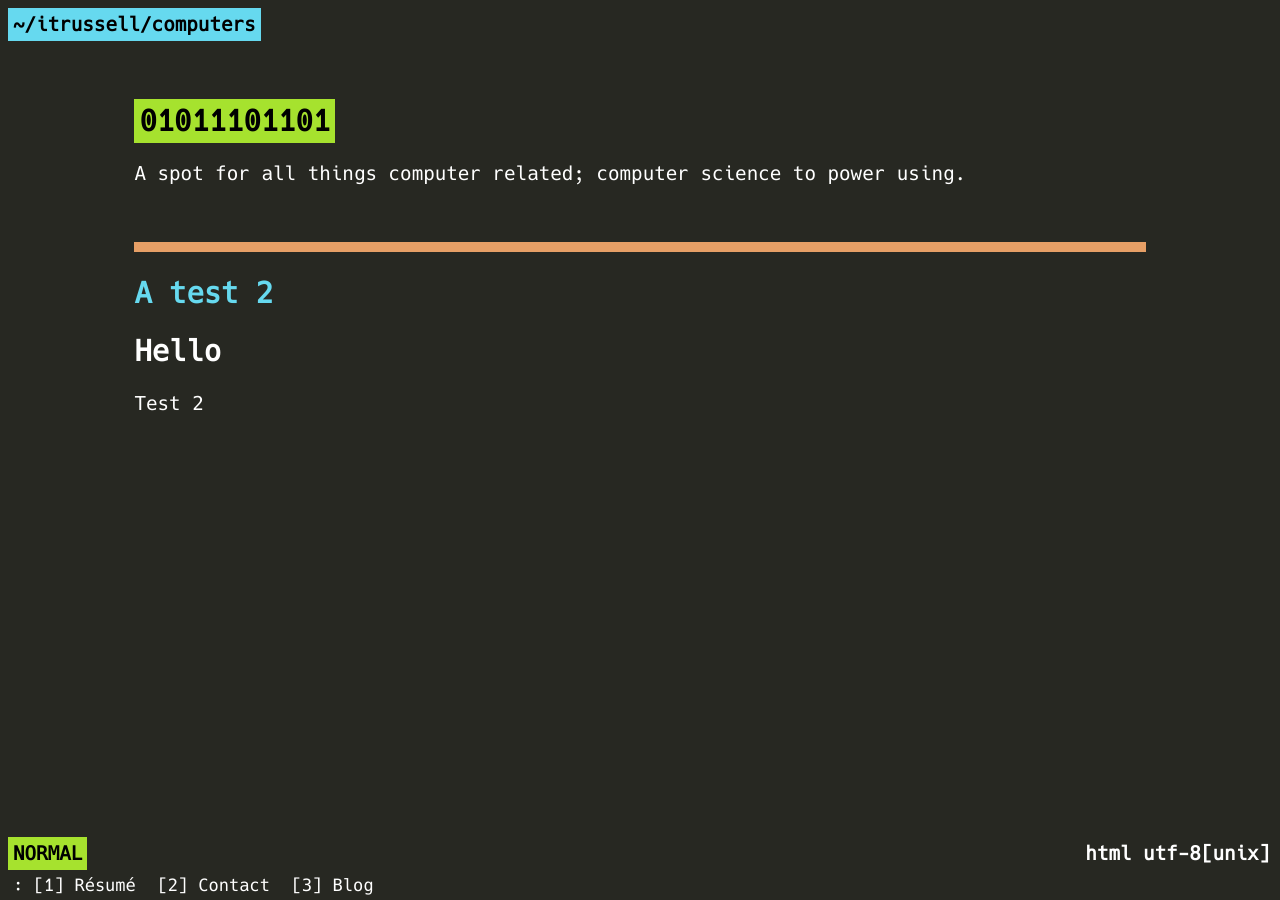
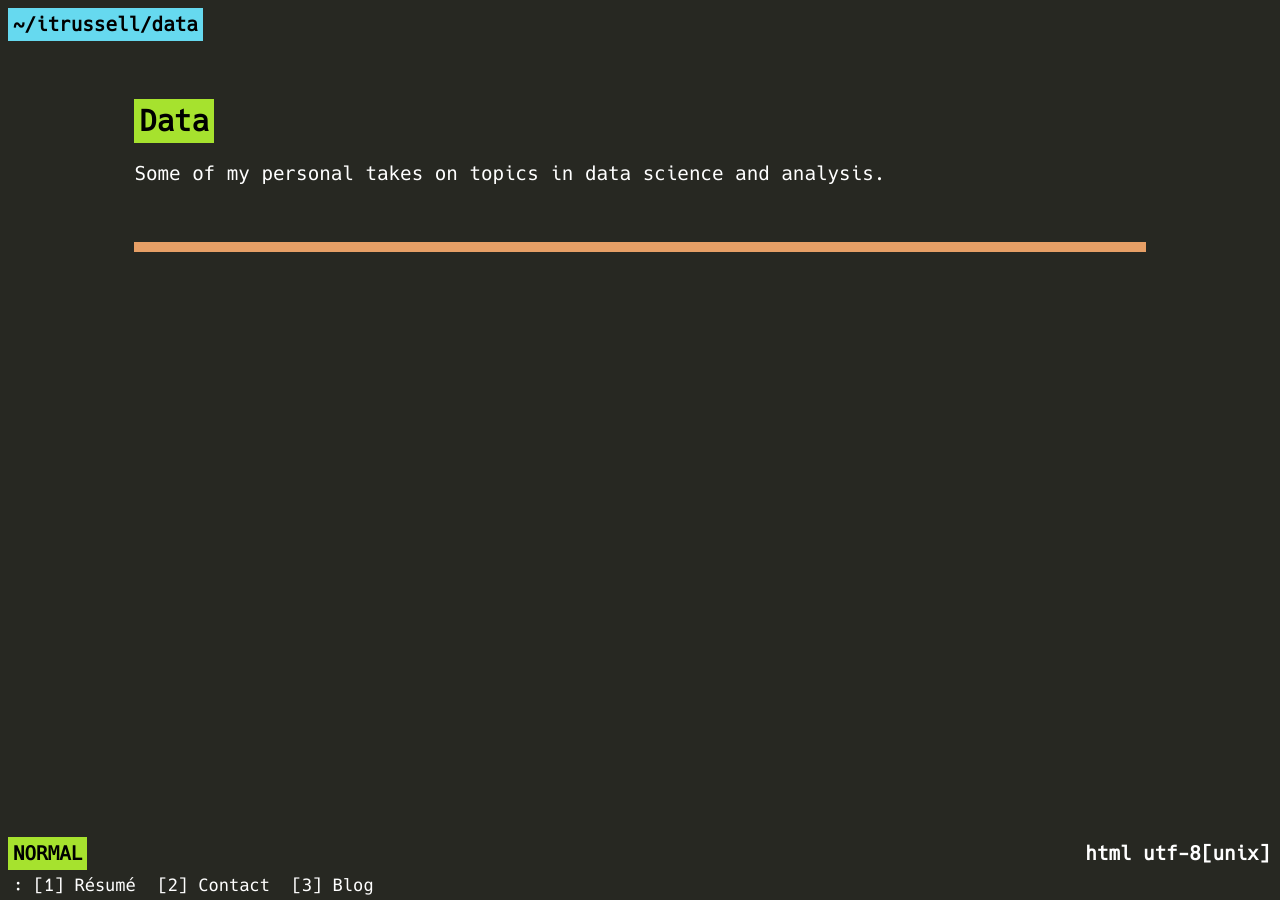
Before and after one commit to ITRussell/ITRussell.github.io, a Jekyll site: the page built from topics/data.html, in a window 1280 px wide. Built offline with Jekyll 4.4.1, drawn with Linux system fonts in a browser that asks for light colours; nearby versions of some CDN libraries.

Commit message:
Linked up topics to new pages

```diff
--- a/_layouts/blog.html
+++ b/_layouts/blog.html
@@ -5,7 +5,7 @@
 {% include location.html %}
 <section class="main">
   <h2 class="greeting">
-    01011101101
+    {{ page.topic_name }}
   </h2>
   {{ content }}
 </section>
--- a/_posts/2021-04-14-testpost2.md
+++ /dev/null
@@ -1,8 +0,0 @@
----
-layout: post
-title: A test 2
-category: computers
----
-
-# Hello
-Test 2
--- a/assets/css/style.css
+++ b/assets/css/style.css
@@ -16,6 +16,21 @@
 a:hover {
   background: rgba(0,0,0,0);
 	color: #A6E22E;
+}
+div.topic-card a {
+        position: absolute;
+        padding-top: 85px;
+        width: 100%;
+        height: 100%;
+        color: black;
+        top: 0;
+        left: 0;
+        text-decoration: none;
+}
+div.topic-card a:hover {
+ background: rgba(0,0,0,0);
+	color: #66D9EF;
+
 }
 .fas {
   margin-right: 15px;
@@ -100,9 +115,7 @@
   margin-bottom: 0;
   display: inline-block;
   background: #A6E22E;
-  padding: 5px;
-}
-.headline {
+  padding: 5px; } .headline {
   display: grid;
   grid-column-gap: 1em;
   margin: 1em 23% 0 23%;
@@ -151,9 +164,9 @@
 }
 .topic-card {
   font-weight: bold;
+  position: relative;
   text-align: center;
   display: flex;
-  align-items: center;
   justify-content: center;
   height: 200px;
   width: 50%;
@@ -163,7 +176,6 @@
 }
 .topic-card:hover {
   background: rgba(0,0,0,0);
-	color: #66D9EF;
 	box-shadow: inset 0 0 0 3px #66D9EF;
 }
 .navbar {
--- a/computers.html
+++ b/topics/data.html
@@ -1,14 +1,15 @@
 ---
 layout: blog
-title: Computers
-location: "~/itrussell/computers"
+title: Data
+topic_name: Data
+location: "~/itrussell/data"
 ---
 
-<p>A spot for all things computer related; computer science to power using.</p>
+<p>Some of my personal takes on topics in data science and analysis.</p>
 
 <div class="divider"></div>
   {% for post in site.posts %}
-  {% if post.category == 'computers' %}
+  {% if post.category == 'data' %}
     <h2><a class="blue" href="{{ post.url }}">{{ post.title }}</a></h2>
     {{ post.excerpt }}
   {% endif %}
```
Also changed, not shown: _layouts/home.html (+4 -4 lines), _posts/2021-04-14-testpost.md (deleted, +0 -9 lines), topics/cars.html (added, +16 -0 lines), topics/computers.html (added, +16 -0 lines), topics/projects.html (added, +16 -0 lines), _drafts/2021-04-14-draft.md (renamed from _drafts/2021-04-14-testdraft2.md).
